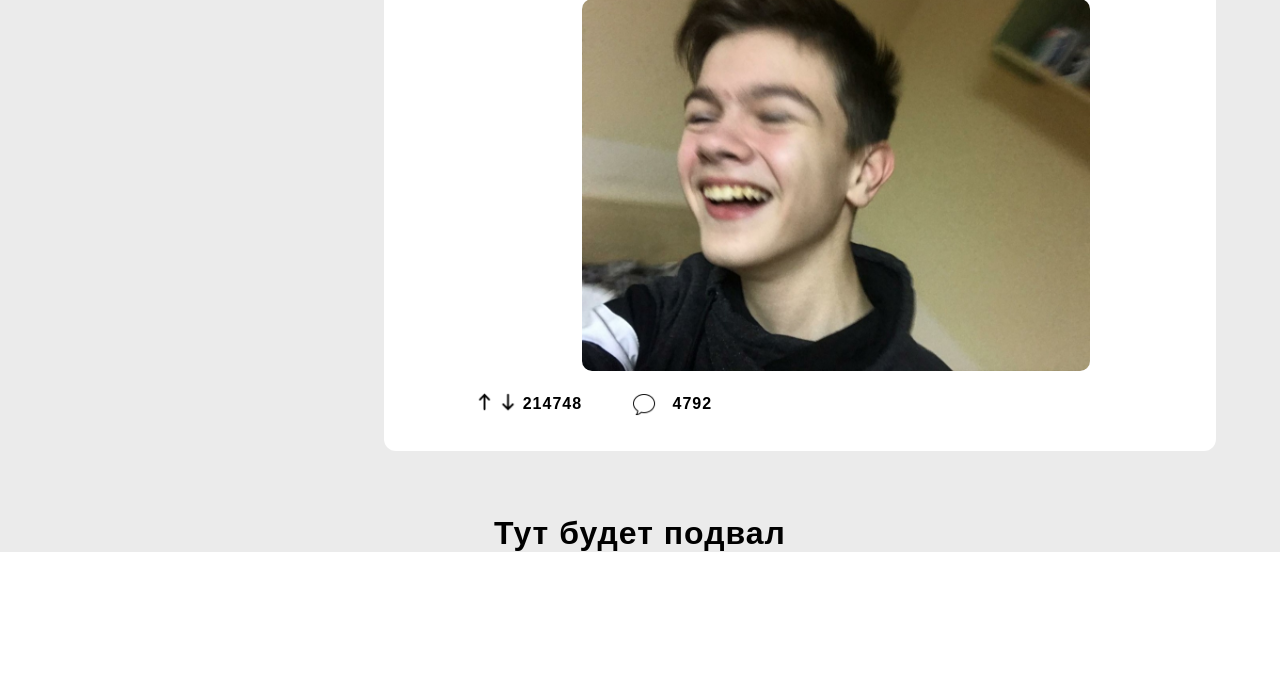
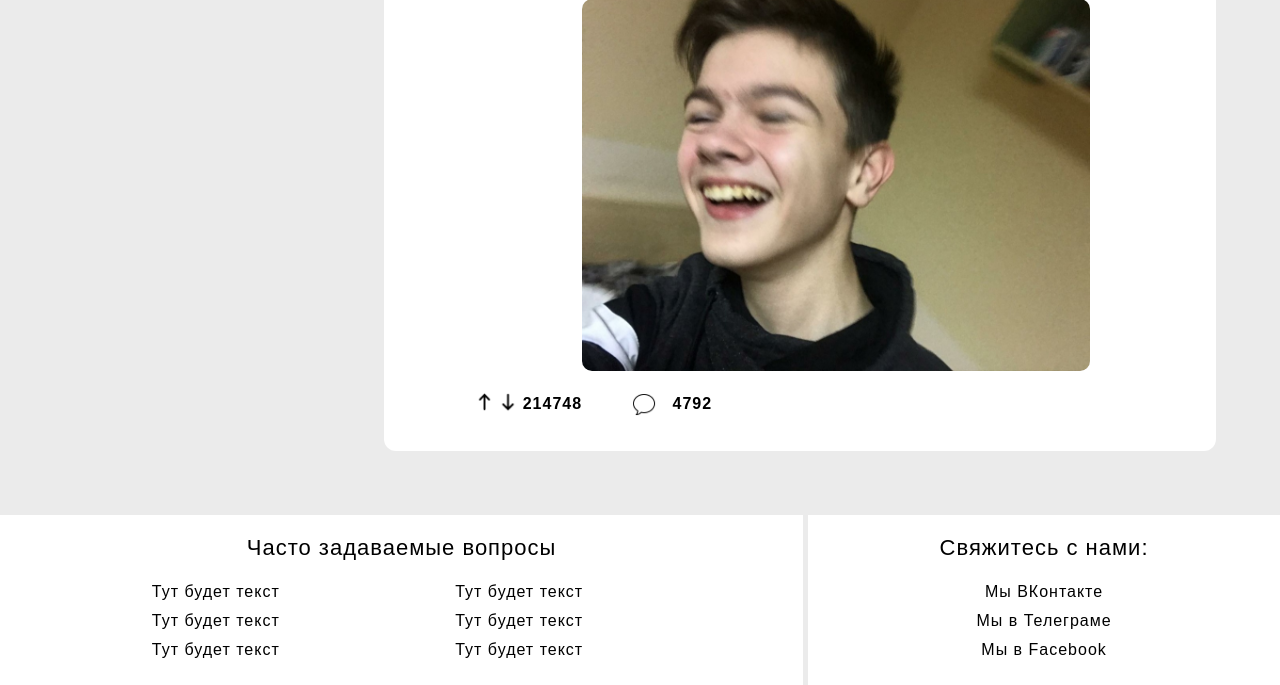
Before and after one commit to Bulatypov/site, a PHP site: page /blog.html in a window 1280 px wide. Shown: the part 1410-2095 px from the top of the page. Before the commit the page ends 1962 px from the top, so only its background shows below. Run offline with PHP 8.4, Linux system fonts and the light colour scheme.

Commit message:
Added footer

```diff
--- a/blog.html
+++ b/blog.html
@@ -255,7 +255,36 @@
     </main>
 
     <footer>
-        <h1>Тут будет подвал</h1>
+        <div class="faqMain footerBlock">
+            <p class="title">Часто задаваемые вопросы</p>
+            <div class="faq">
+                <div class="faq1 faqBlock">
+                    <p><a href="#">Тут будет текст</a></p>
+                    <p><a href="#">Тут будет текст</a></p>
+                    <p><a href="#">Тут будет текст</a></p>
+                </div>
+                <div class="faq2 faqBlock">
+                    <p><a href="#">Тут будет текст</a></p>
+                    <p><a href="#">Тут будет текст</a></p>
+                    <p><a href="#">Тут будет текст</a></p>
+                </div>
+            </div>
+        </div>
+
+        <div class="stick">
+            <p>п</p>
+            <p>а</p>
+            <p>л</p>
+            <p>к</p>
+            <p>а</p>
+        </div>
+
+        <div class="contactWithUs footerBlock">
+            <p class="title">Свяжитесь с нами:</p>
+            <p><a href="#">Мы ВКонтакте</a></p>
+            <p><a href="#">Мы в Телеграме</a></p>
+            <p><a href="#">Мы в Facebook</a></p>
+        </div>
     </footer>
 
 </body>
--- a/sources/css/blog.css
+++ b/sources/css/blog.css
@@ -371,5 +371,56 @@ nav {
 
 footer {
     margin-top: 5%;
+    position: relative;
+    background-color: white;
+    display: flex;
+}
+
+footer a {
+    text-decoration: none;
+    color: black;
+}
+
+.faqMain {
+    position: relative;
+    width: 53%;
+}
+
+.contactWithUs {
+    position: relative;
+    width: 27%;
+}
+
+.footerBlock {
+    position: relative;
+    margin: 1.5% 5% 1.5% 5%;
     text-align: center;
+    line-height: 180%;
 }
+
+.title {
+    font-size: 22px;
+    margin-bottom: 15px;
+}
+
+
+
+.faq {
+    position: relative;
+    display: flex;
+}
+
+.faqBlock {
+    position: relative;
+    margin-left: 13%;
+    margin-right: 13%;
+}
+
+.stick {
+    position: relative;
+    height: 170px;
+    width: 5px;
+    background-color: #EBEBEB;
+    color: #EBEBEB;
+    font-size: 5px;
+}
```
Also changed, not shown: index.html (+30 -1 lines), sources/css/styles.css (+51 -0 lines).
